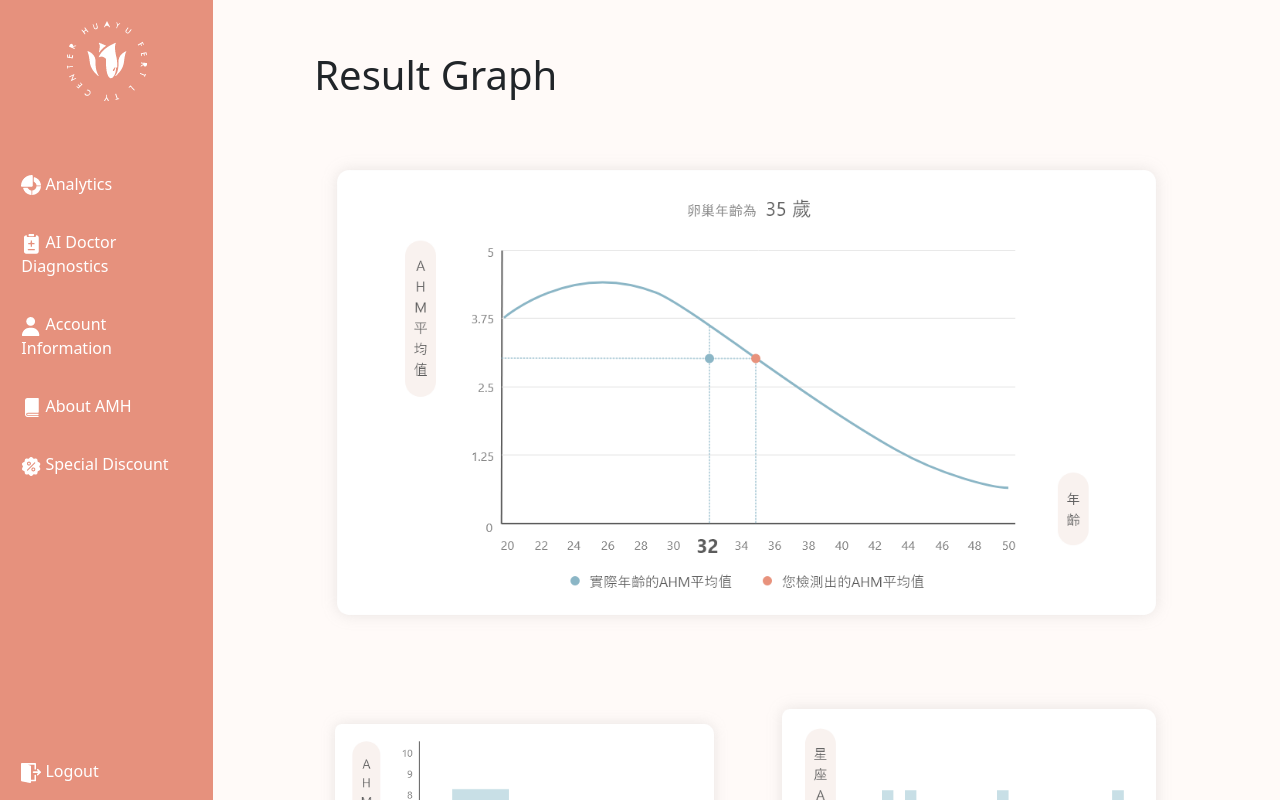
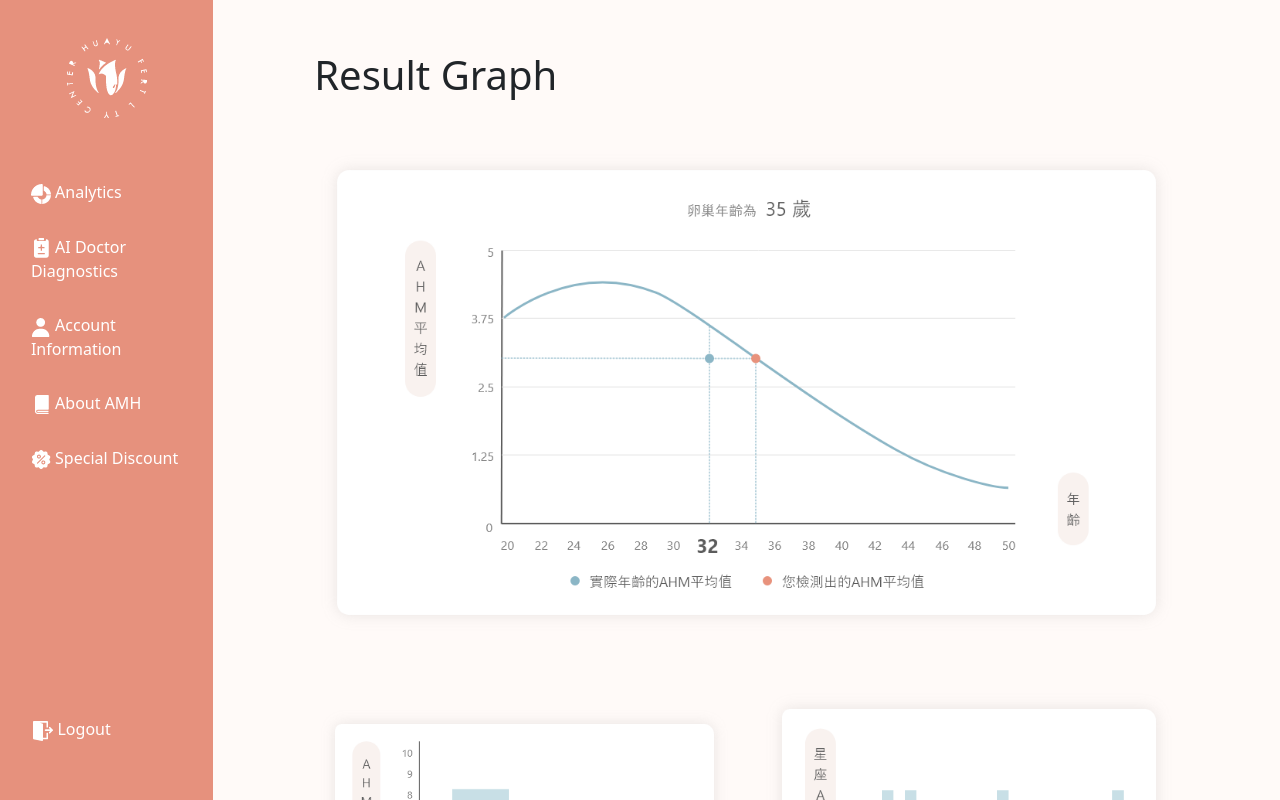
Before and after one commit to fbd3887/medical-frontend, a React (Create React App) app: page /analytics in a window 1280 px wide. Shown: the top 800 px of the page. Built offline with nearby package versions, Linux system fonts and the light colour scheme.

Commit message:
header sticky

```diff
--- a/src/components/innerpages/Sidebar.jsx
+++ b/src/components/innerpages/Sidebar.jsx
@@ -14,7 +14,8 @@ import '../../scss/innerpages.scss';
 export default function Sidebar(){
     return(
         <div className="col-md-2 sidebar  ">
-            <div className="row mobileHide">
+            <div className="row mobileHide desktopst">
+                <div className="desktoprel">
                     <div className="col-md-12 leftmenulogo text-center">
                         <img src={Lightlogo} alt="" />
                     </div>
@@ -37,6 +38,8 @@ export default function Sidebar(){
                         <Link to="/"><p><img src={LogoutIcon} alt="" /> Logout</p></Link>
                     </div>
                 </div>
+
+            </div>
             <div className="row desktopHide align-items-center">
                 <div className="col-md-12 p-3">
                     <span className="">
--- a/src/scss/innerpages.scss
+++ b/src/scss/innerpages.scss
@@ -11,10 +11,19 @@
 }
 .sidebar{
     background: #e6917d;
-    height:100vh;
     position: relative;
     .leftmenulogo{
         margin: 10% 0 25%;
+    }
+    .desktopst{
+        position: sticky;
+        top: 0;
+        height: 100vh;
+        padding: 10% 0;
+        .desktoprel{
+            position: relative;
+            height: 100vh !important;
+        }
     }
     .leftmenuitem{
         padding: 8% 10%;
@@ -28,7 +37,7 @@
     }
     .logoutdiv{
         position:absolute;;
-        bottom: 0;
+        bottom: 10%;
         padding: 8% 10%;
         a{
             text-decoration: none;
```
Lines whose indentation alone changed are shown as unchanged.
